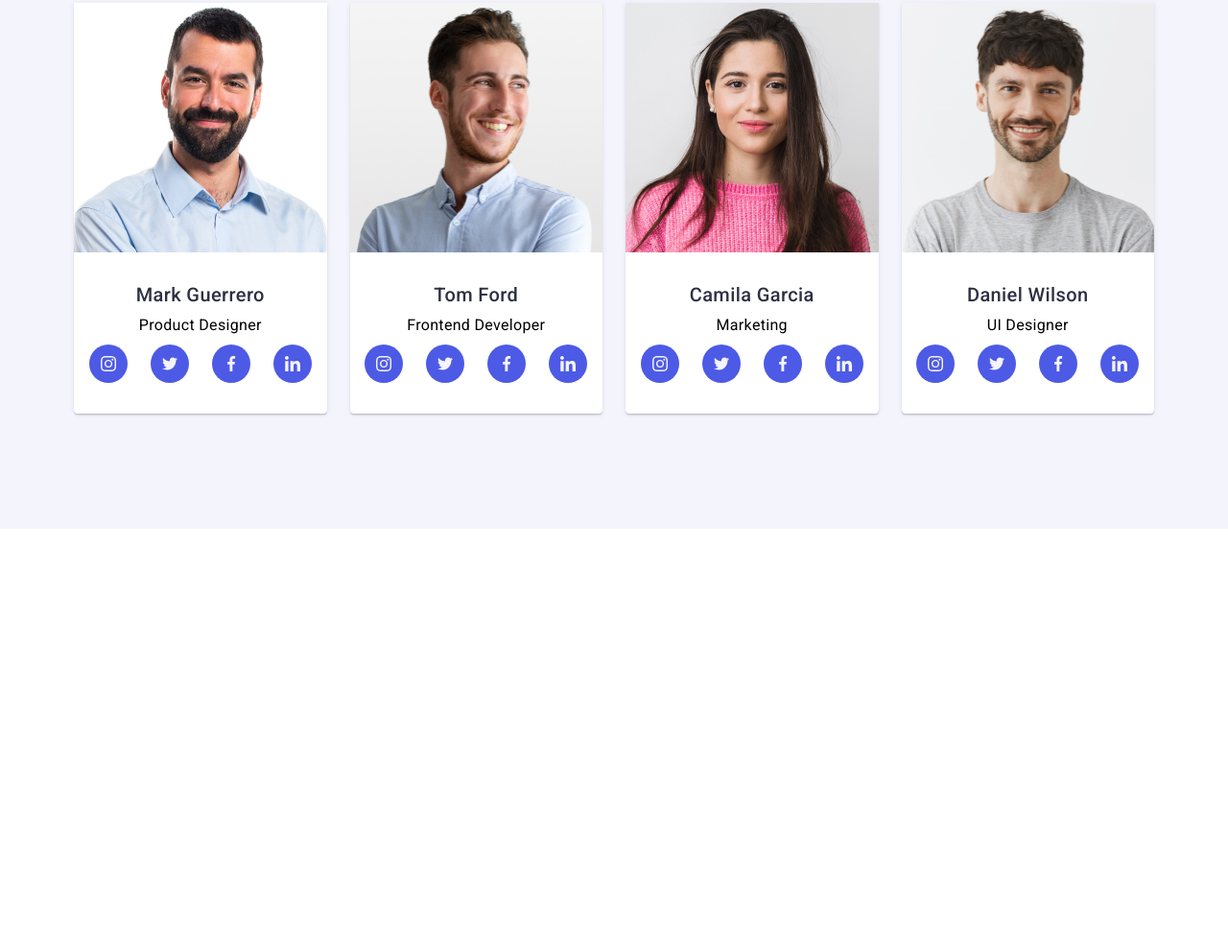
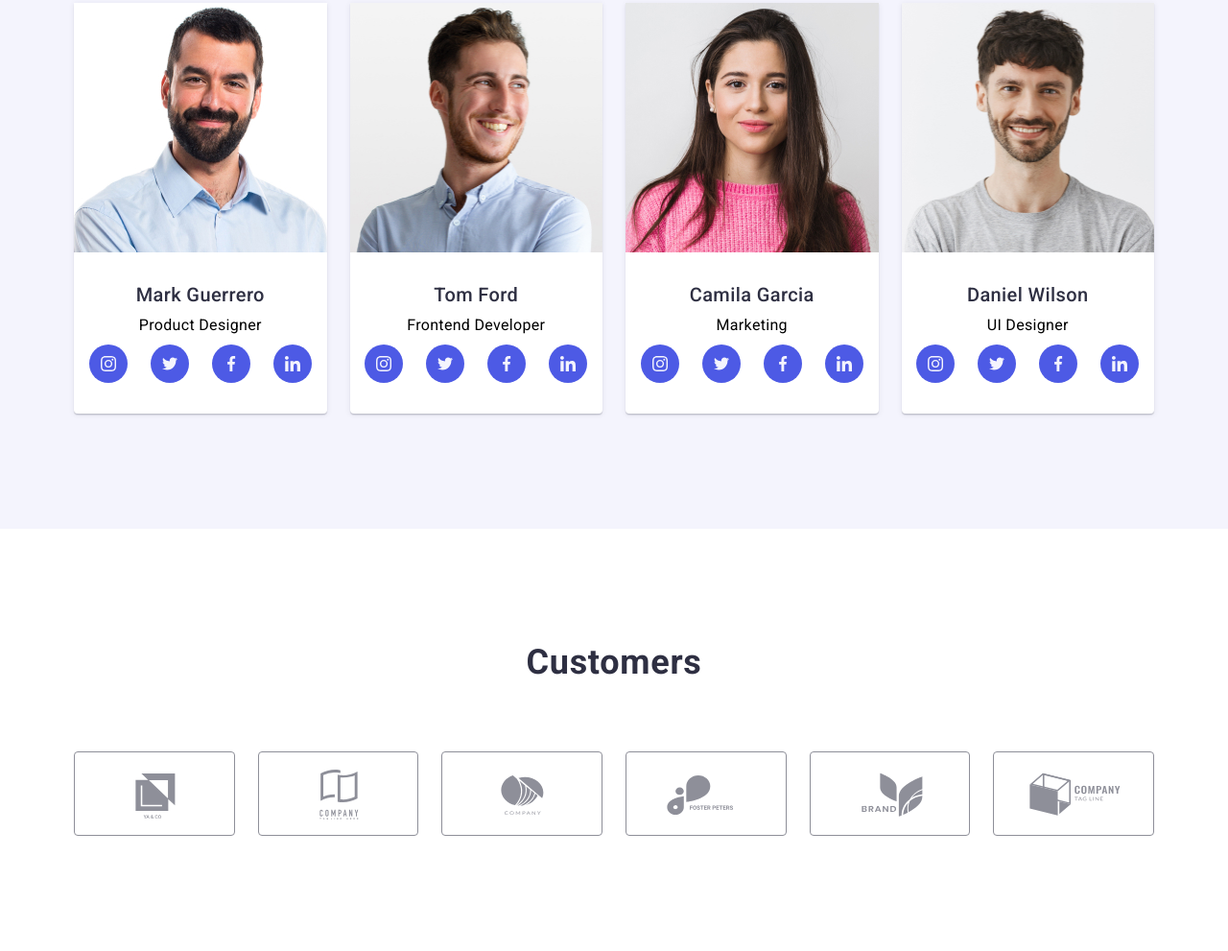
Before and after one commit to Mixa88/goit-markup-hw-07, a plain HTML site: page index.html in a window 1280 px wide. Shown: the part 1823-2814 px from the top of the page at 96% size. Before the commit the page ends 2374 px from the top, so only its background shows below. Drawn offline with nearby package versions, Linux system fonts and the light colour scheme; files whose address does not match are found by name.

Commit message:
updt customers

```diff
--- a/css/styles.css
+++ b/css/styles.css
@@ -760,14 +760,13 @@ img {
 }
 
 .list-name {
-
   font-style: normal;
   font-weight: 500;
   font-size: 20px;
   line-height: 1.2;
   text-align: center;
   letter-spacing: 0.02em;
-  color: #2E2F42;
+  color: #2e2f42;
   margin-top: 0px;
   margin-bottom: 8px;
 }
@@ -786,6 +785,105 @@ img {
 
 .container-info {
   padding: 32px 0;
+}
+
+/* Customers */
+
+.customers {
+  padding-top: 96px;
+  padding-bottom: 96px;
+}
+
+@media only screen and (min-width: 1157px) {
+  .customers {
+    padding-top: 120px;
+    padding-bottom: 120px;
+  }
+}
+
+.customers-list {
+  margin: 0;
+  display: flex;
+  flex-wrap: wrap;
+  padding: 0;
+  gap: 72px 16px;
+  justify-content: center;
+}
+
+@media only screen and (min-width: 767px) {
+  .customers-list {
+    gap: 72px 24px;
+    justify-content: center;
+  }
+}
+
+@media only screen and (min-width: 1158px) {
+  .customers-list {
+    flex-wrap: nowrap;
+  }
+}
+
+.customers-container .title {
+  line-height: 1.1;
+}
+
+.customer {
+  width: 190px;
+  height: 88px;
+  display: flex;
+  align-items: center;
+  justify-content: center;
+}
+
+@media only screen and (min-width: 768px) {
+  .customer {
+    width: 168px;
+  }
+}
+
+@media only screen and (min-width: 320px) and (max-width: 427px) {
+  .customer {
+    width: 136px;
+  }
+}
+
+.customers-link {
+  width: 100%;
+  height: 100%;
+  border: 1px solid #8e8f99;
+  border-radius: 4px;
+  display: flex;
+  align-items: center;
+  justify-content: center;
+  color: #8e8f99;
+  transition: border-color 250ms cubic-bezier(0.4, 0, 0.2, 1),
+    color 250ms cubic-bezier(0.4, 0, 0.2, 1),
+    box-shadow 250ms cubic-bezier(0.4, 0, 0.2, 1);
+}
+
+.customers-icon {
+
+  fill: currentColor;
+}
+
+.customers-link:hover {
+  box-shadow: 0px 4px 4px rgba(0, 0, 0, 0.25);
+  border-color: #404bbf;
+  color: #404bbf;
+}
+
+.customers-link:focus {
+  box-shadow: 0px 4px 4px rgba(0, 0, 0, 0.25);
+  border-color: #404bbf;
+  color: #404bbf;
+}
+
+.customer:focus .customers-icon {
+  fill: #404bbf;
+}
+
+.customer:hover .customers-icon {
+  fill: #404bbf;
 }
 
 /* Modal Window/ */
--- a/index.html
+++ b/index.html
@@ -519,11 +519,11 @@
 
       <!-- Customers -->
 
-      <!-- <section class="customers">
-        <div class="container">
-          <h2 class="customers-title">Customers</h2>
+      <section class="customers">
+        <div class="customers-container container">
+          <h2 class="title">Customers</h2>
 
-          <ul class="customers-list">
+          <ul class="customers-list list">
             <li class="customer">
               <a class="customers-link" href="">
                 <svg class="customers-icon" width="104" height="56">
@@ -561,7 +561,7 @@
             </li>
           </ul>
         </div>
-      </section> -->
+      </section>
     </main>
 
     <!-- Footer -->
```
